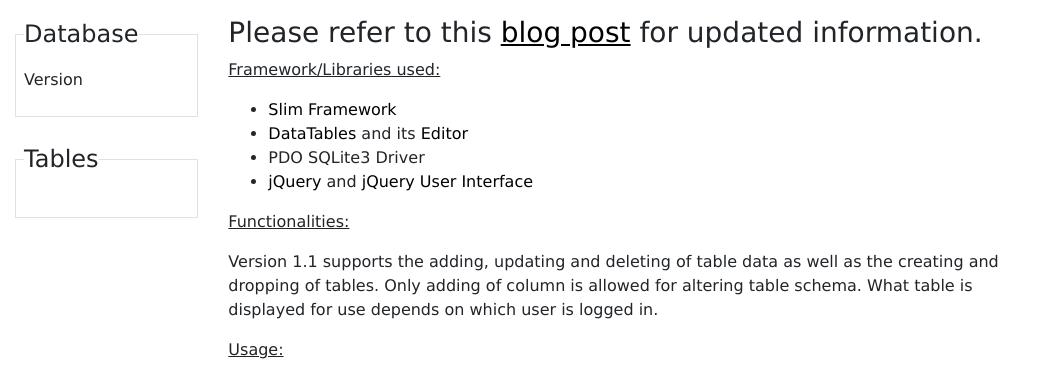
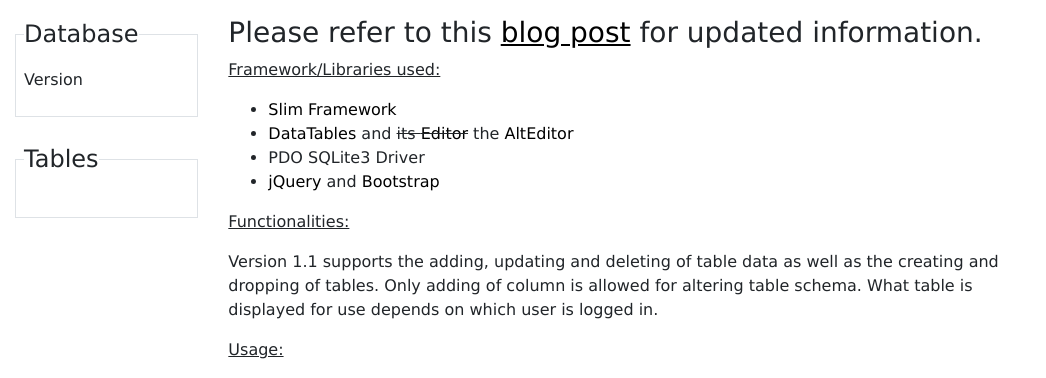
Before and after one commit to projapps/psa, a PHP site: page /templates/about.phtml in a window 1280 px wide. Shown: the part 116-494 px from the top of the page, without its empty margins (0-1046 px from the left). Run offline with PHP 8.4, Linux system fonts and the light colour scheme; data that the repository does not hold is empty; some libraries are stand-ins or nearby versions.

Commit message:
Update README.md and about.phtml

```diff
--- a/templates/about.phtml
+++ b/templates/about.phtml
@@ -13,11 +13,12 @@
             <p><span style="text-decoration: underline;">Framework/Libraries used:</span></p>
             <ul>
                 <li><a href="https://www.slimframework.com/" target="_blank">Slim Framework</a></li>
-                <li><a href="https://datatables.net/" target="_blank">DataTables</a> and its
-                    <a href="https://editor.datatables.net/" target="_blank">Editor</a></li>
+                <li><a href="https://datatables.net/" target="_blank">DataTables</a> and <strike>its
+                    <a href="https://editor.datatables.net/" target="_blank">Editor</a></strike> the
+                    <a href="https://github.com/KasperOlesen/DataTable-AltEditor" target="_blank">AltEditor</a></li>
                 <li>PDO SQLite3 Driver</li>
-                <li><a href="http://jquery.com/" target="_blank">jQuery</a> and
-                    <a href="http://jqueryui.com/" target="_blank">jQuery User Interface</a></li>
+                <li><a href="https://jquery.com/" target="_blank">jQuery</a> and
+                    <a href="https://getbootstrap.com/" target="_blank">Bootstrap</a></li>
             </ul>
             <p><span style="text-decoration: underline;">Functionalities:</span></p>
             <p>
```
Also changed, not shown: README.md.
